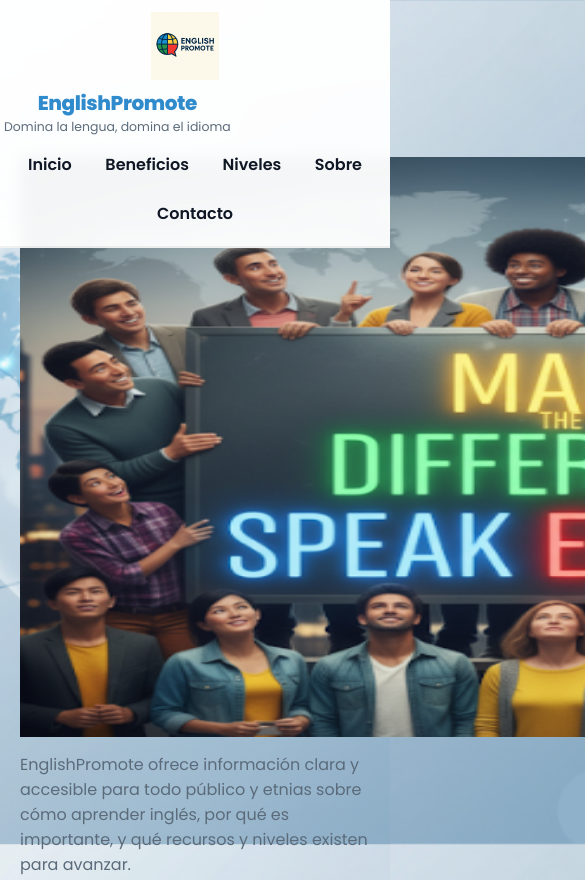
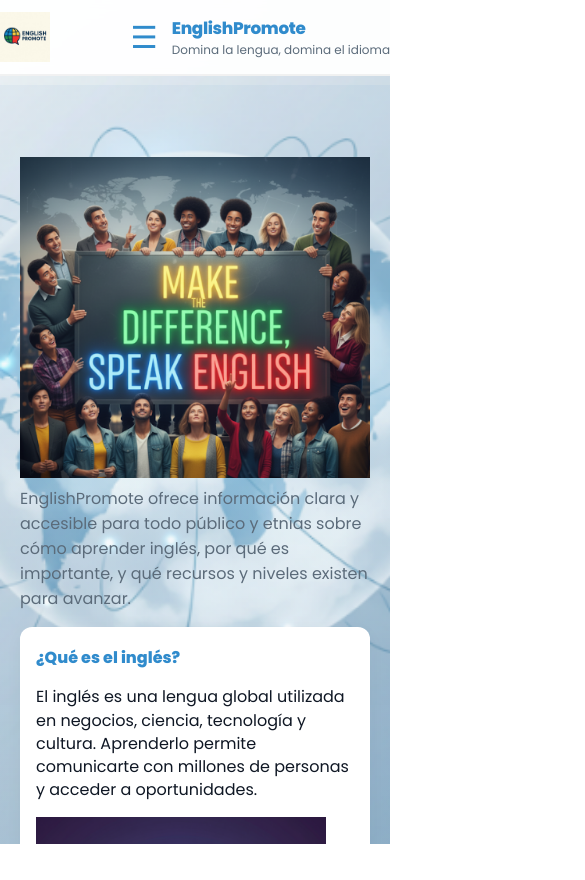
Before and after one commit to rojo17-spec/EnglishPromote, a plain HTML site: page index.html in a window 390 px wide. Shown: the top 880 px of the page, 585 px wide, since content can reach past the window. After the commit the page ends 844 px from the top, so only its background shows below. Drawn offline with Linux system fonts and the light colour scheme.

Commit message:
Add files via upload

```diff
--- a/index.html
+++ b/index.html
@@ -1,9 +1,13 @@
 <!doctype html>
 <html lang="es">
 <head>
+  <link rel="apple-touch-icon" href="img/Miniloguito.jpeg">
+  <link rel="icon" type="image/png" href="img/Miniloguito.jpeg">
+<meta name="theme-color" content="#4dd0e1"> <!-- color del navegador -->
+
   <meta charset="utf-8" />
   <meta name="viewport" content="width=device-width,initial-scale=1" />
-  <title>EnglishPromote — Promoviendo el inglés para todos</title>
+  <title>EnglishPromote</title>
   <meta name="description" content="EnglishPromote: recursos e información sobre aprender inglés para todo público y etnias. Niveles, beneficios y cómo empezar." />
   <!-- Tipografía: Poppins (si quieres quitar la dependencia, reemplaza por system fonts) -->
   <link href="https://fonts.googleapis.com/css2?family=Poppins:wght@300;400;600;800&display=swap" rel="stylesheet">
@@ -46,6 +50,8 @@
         <h1 class="site-title">EnglishPromote</h1>
         <p class="site-tag">Domina la lengua, domina el idioma</p>
       </div>
+
+      <button class="menu-toggle" aria-label="Abrir menú">☰</button>
 
       <!-- Menú de navegación (anclas internas) --> <nav class="main-nav" role="navigation" aria-label="Menú principal"> <ul> <li><a href="#hero">Inicio</a></li> <li><a href="#beneficios">Beneficios</a></li> <li><a href="#niveles">Niveles</a></li> <li><a href="#sobre">Sobre</a></li> <li><a href="#contacto">Contacto</a></li> </ul> </nav> </div> </header>
 
--- a/script.js
+++ b/script.js
@@ -42,3 +42,13 @@ document.addEventListener('DOMContentLoaded', function () {
     });
   }
 });
+
+// Menú hamburguesa funcional
+const toggleBtn = document.querySelector('.menu-toggle');
+const nav = document.querySelector('.main-nav');
+
+if (toggleBtn && nav) {
+  toggleBtn.addEventListener('click', () => {
+    nav.classList.toggle('active');
+  });
+}
--- a/style.css
+++ b/style.css
@@ -163,3 +163,117 @@ h3{ font-size:1rem; margin:0; }
 
 /* Footer small print */
 .footer-note p{ margin:0; color:var(--muted); font-size:.85rem; }
+
+/* ===== Menú hamburguesa responsive ===== */
+.menu-toggle {
+  display: none;
+  background: none;
+  border: none;
+  font-size: 1.8rem;
+  cursor: pointer;
+  color: var(--blue);
+}
+
+@media (max-width: 768px) {
+  .menu-toggle {
+    display: block;
+  }
+
+  .main-nav {
+    display: none;
+    width: 100%;
+  }
+
+  .main-nav.active {
+    display: block;
+    background: rgba(255, 255, 255, 0.97);
+    border-top: 1px solid rgba(0, 0, 0, 0.05);
+    padding: 0.5rem 0;
+    text-align: center;
+  }
+
+  .main-nav ul {
+    flex-direction: column;
+    gap: 0.75rem;
+  }
+
+  .main-nav a {
+    display: block;
+    padding: 0.75rem;
+    font-size: 1rem;
+  }
+}
+
+@media (max-width: 768px) {
+  .site-header {
+    position: fixed;
+    top: 0;
+    left: 0;
+    width: 100%;
+    z-index: 1000;
+  }
+}
+
+html, body {
+  overflow-x: hidden;
+  max-width: 100%;
+}
+
+img {
+  max-width: 100%;
+  height: auto;
+  display: block;
+}
+
+/* ====== Header mejorado para móviles ====== */
+@media (max-width: 640px) {
+  .header-inner {
+    flex-direction: row; /* en una sola línea */
+    justify-content: space-between;
+    align-items: center;
+    text-align: left;
+    gap: 0.5rem;
+  }
+
+  .logo img {
+    width: 50px;
+    height: auto;
+  }
+
+  .brand {
+    display: flex;
+    flex-direction: column;
+    justify-content: center;
+    align-items: flex-start;
+    margin: 0;
+    padding: 0;
+  }
+
+  .site-title {
+    font-size: 1.05rem;
+    margin: 0;
+    color: var(--blue);
+  }
+
+  .site-tag {
+    font-size: 0.75rem;
+    margin: 0;
+    color: var(--muted);
+  }
+
+  .menu-toggle {
+    display: block;
+    font-size: 1.9rem;
+    margin-left: auto;
+    background: none;
+    border: none;
+    color: var(--blue);
+    cursor: pointer;
+  }
+
+  /* Asegura que el nav aparezca bien debajo cuando se active */
+  .main-nav {
+    width: 100%;
+    text-align: center;
+  }
+}
```
Also changed, not shown: img/Miniloguito.jpeg (added).
